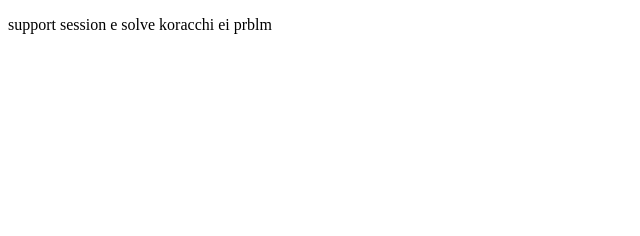
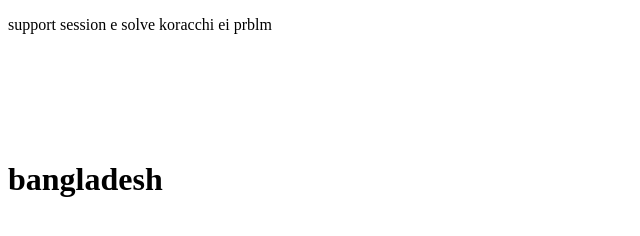
Before and after one commit to mainurrahat/My_first_git, a plain HTML site: page ind.html in a window 1280 px wide. Shown: the whole page, without its empty margins (0-640 px from the left). Drawn offline with Linux system fonts and the light colour scheme.

Commit message:
support session er edit kora ta

```diff
--- a/ind.html
+++ b/ind.html
@@ -7,5 +7,7 @@
 </head>
 <body>
     <p>support session e solve koracchi ei prblm </p>
+    <br><br><br><br><br>
+    <h1>bangladesh</h1>
 </body>
 </html>
```
